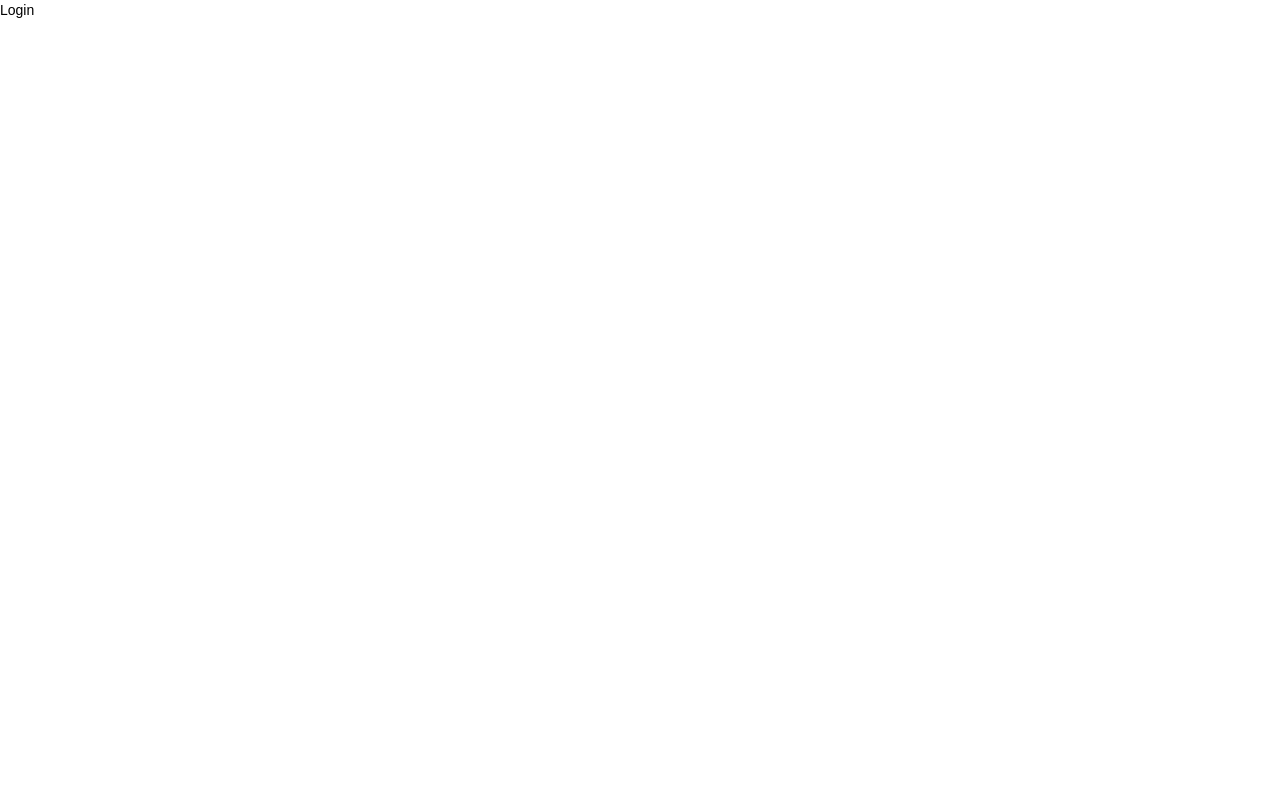
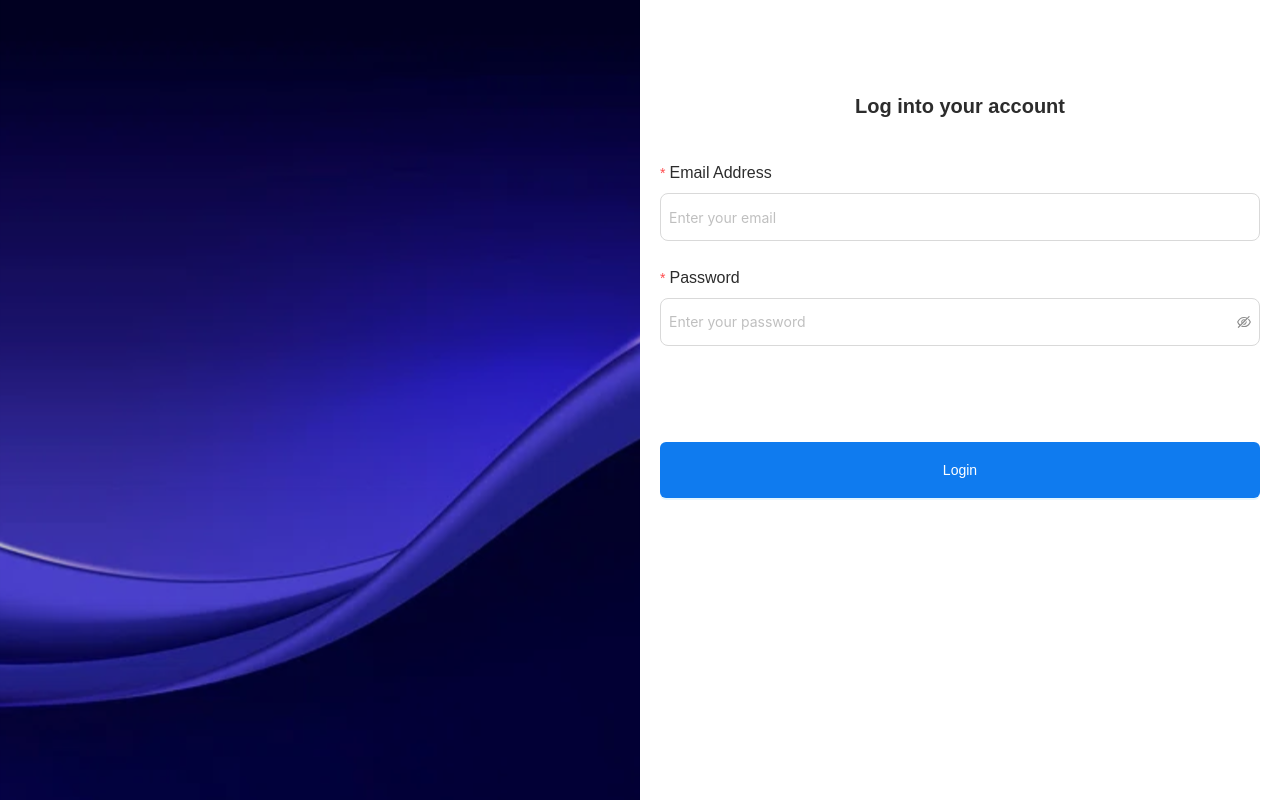
Before and after one commit to specpelz/DC_Admin, a React (Vite) app: page / in a window 1280 px wide. Built offline with nearby package versions, Linux system fonts and the light colour scheme.

Commit message:
Implement login page UI

```diff
--- a/src/pages/Auth/Login/index.tsx
+++ b/src/pages/Auth/Login/index.tsx
@@ -1,8 +1,82 @@
+import { Button, Form, Input } from "antd";
+import FormItem from "antd/es/form/FormItem";
 
 const Login = () => {
   return (
-    <div>Login</div>
-  )
-}
+    <div className="h-screen">
+      <div className="lg:flex">
+        <div className="hidden lg:block"
+        style={{
+          width:"50vw",
+          height:"100vh",
+          backgroundImage:"url(/loginImage.svg)",
+          backgroundSize:"cover",
+          backgroundPosition:"center"
+        }}
+        ></div>
 
-export default Login
+        <div className="flex flex-col items-center w-full px-[16px] mt-[91px] md:px-[40px] lg:w-[50vw] lg:px-[20px]">
+          <div className="text-[20px] font-[600] text-[#2C2C2C] text-center mb-[39px]">
+            Log into your account
+          </div>
+
+          <Form
+            // form={form}
+            layout="vertical"
+            // onFinish={handleFinish}
+            className="w-full "
+          >
+            <FormItem
+              name="email"
+              label={
+                <span className="text-[16px] font-[400] text-[#2C2C2C] ">
+                  Email Address
+                </span>
+              }
+              rules={[
+                {
+                  required: true,
+                  message: "Please input your email!",
+                },
+              ]}
+            >
+              <Input
+              placeholder="Enter your email"
+              className="px-[8px] py-[10px] rounded-[8px] h-[48px] text-[#2C2C2C]" />
+            </FormItem>
+
+            <FormItem
+              className="mt-[20px]"
+              label={
+                <span className="text-[16px] font-[400] text-[#2C2C2C]">
+                  Password
+                </span>
+              }
+              name="password"
+              rules={[
+                { required: true, message: "Please input your password!" },
+              ]}
+            >
+              <Input.Password
+              placeholder="Enter your password"
+              className="px-[8px] py-[10px] rounded-[8px]  h-[48px] text-[#2C2C2C]" />
+            </FormItem>
+
+            <FormItem>
+              <Button
+                type="primary"
+                htmlType="submit"
+                className="w-full h-[56px] text-[16px] font-[400] mt-[72px]"
+                // loading={isPending}
+              >
+                Login
+              </Button>
+            </FormItem>
+          </Form>
+        </div>
+      </div>
+    </div>
+  );
+};
+
+export default Login;
```
Also changed, not shown: public/loginImage.svg (added), 1 other file (tests, documents, lock files or other folders).
